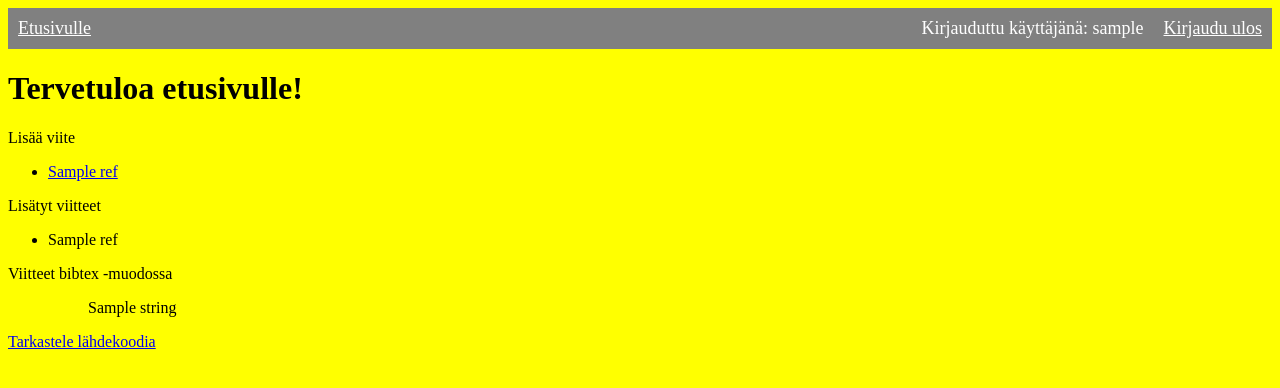
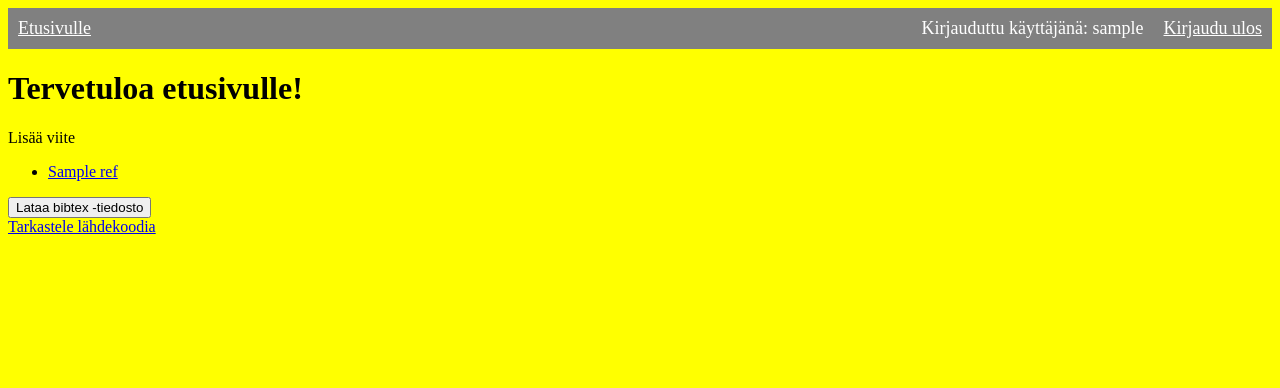
Before and after one commit to perttukangas/ohtu-mini, a Flask app: template templates/index.html in a window 1280 px wide. Shown: the top 388 px of the page. Run offline with Flask 2, Linux system fonts and the light colour scheme; the visitor is signed in with stand-in values (Sample User, id 1); the template is opened without the code that fills it: most values are stand-ins (such as "Sample title", 1, 10 or a date in 2020).

Commit message:
download button for bibtex-file
Co-authored-by: Sidorow <Sidorow@users.noreply.github.com>

```diff
--- a/src/routes/routes.py
+++ b/src/routes/routes.py
@@ -7,7 +7,8 @@ from ..utils import reference_type
 def index():
     user_id = session.get("user_id", 0)
     return render_template("index.html", references=reference_type.get_references_for_index(),
-        added_references=reference.get_references(user_id), bibtex_string = reference.generate_bibtex_string(reference.get_references(user_id)))
+        added_references=reference.get_references(user_id),
+        bibtex_string = reference.generate_bibtex_string(reference.get_references(user_id), user_id))
 
 
 @app.route("/test")
--- a/templates/index.html
+++ b/templates/index.html
@@ -12,18 +12,12 @@
   {% endfor %}
 </ul>
 
-<p>Lisätyt viitteet</p>
-<ul>
-  {% for ref in added_references %}
-  <li>{{ ref }}</li>
-  {% endfor %}
-</ul>
-
-<p>Viitteet bibtex -muodossa</p>
-<ul>
-  {% for string in bibtex_string %}
-  <ul>{{ string }}</ul>
-  {% endfor %}
-</ul>
+{% if added_references %}
+<body class="body">
+   <div class="container" align="left">
+		<a href="/download-file" target="blank"><button class='btn btn-default'>Lataa bibtex -tiedosto</button></a>
+   </div>
+</body>
+{% endif %}
 
 {% endif %} {% endblock %}
```
Also changed, not shown: src/routes/reference.py (+9 -1 lines), src/services/reference.py (+10 -6 lines), src/tests/services/reference_service_test.py (+6 -0 lines), 4 other files.
